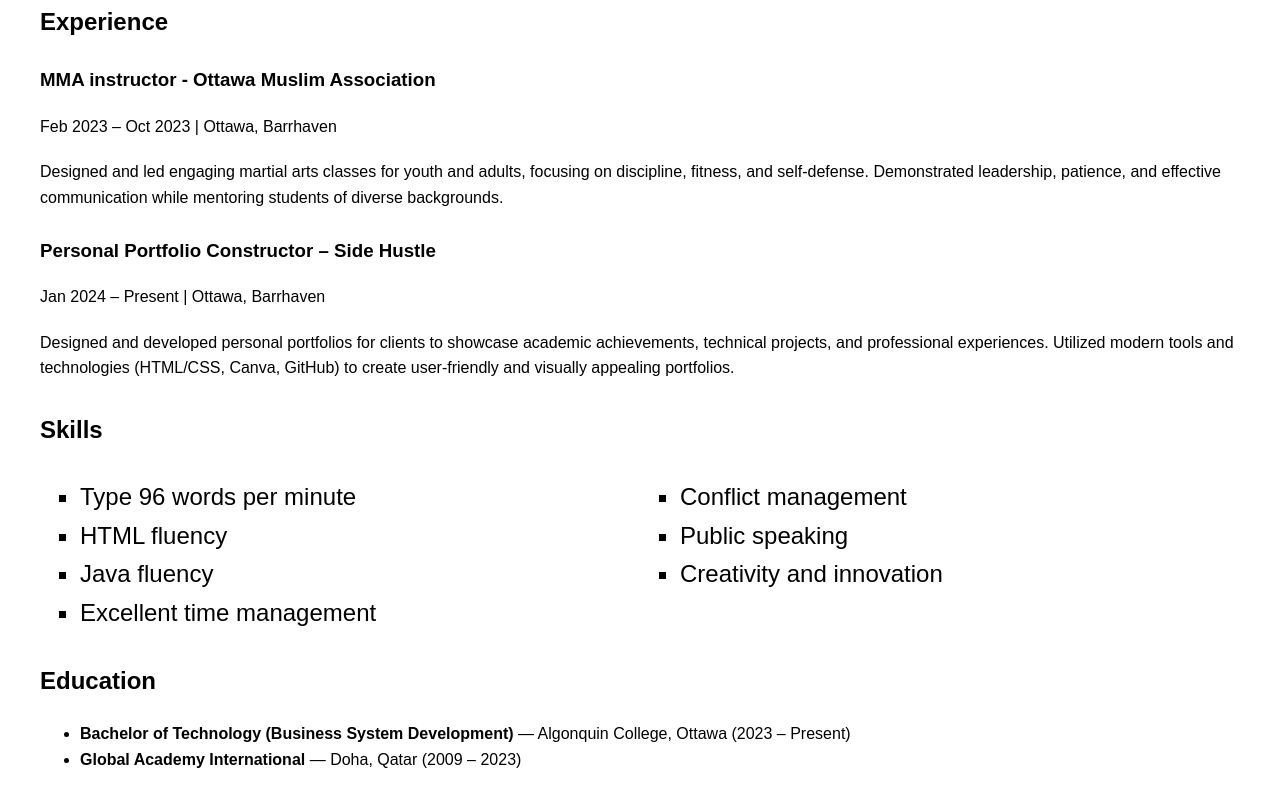
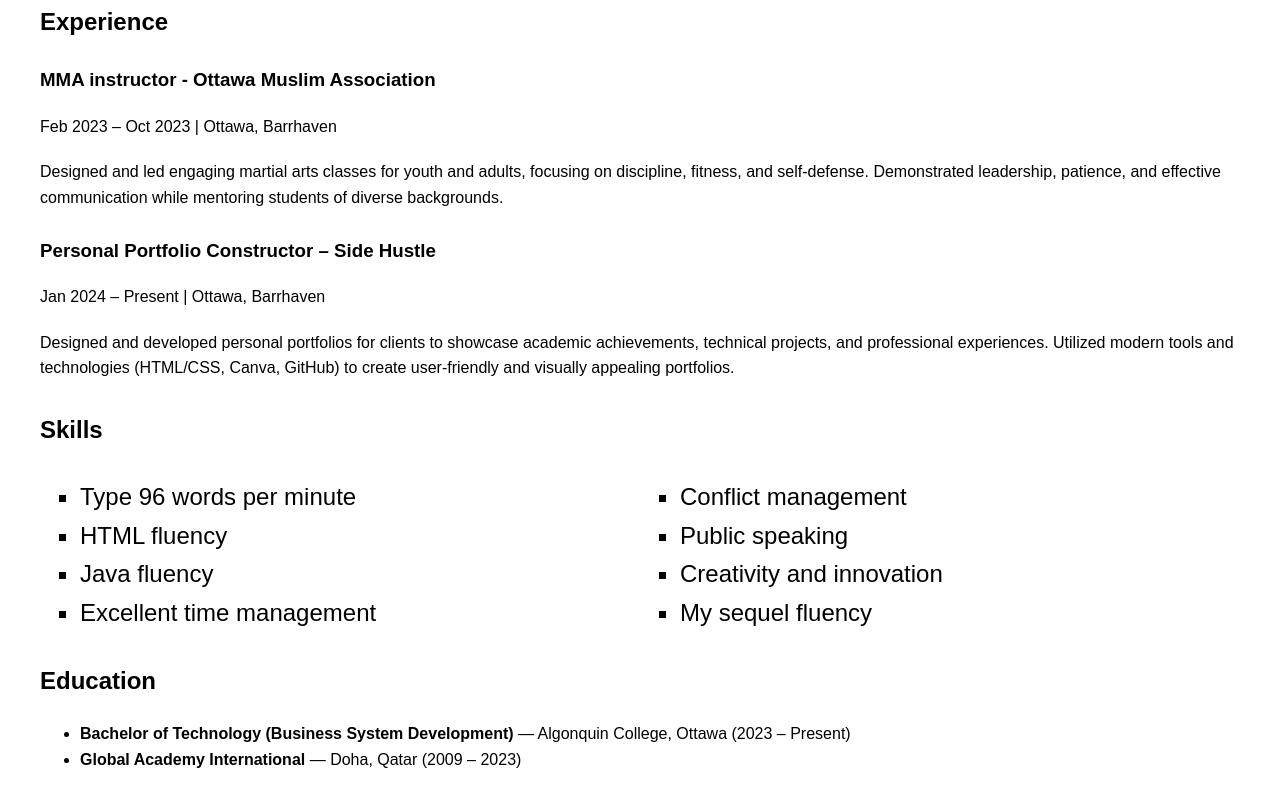
Before and after one commit to moodythenerd/cst3106_labs, a plain HTML site: page lab3/resume.html in a window 1280 px wide. Shown: the part 464-1270 px from the top of the page. Drawn offline with Linux system fonts and the light colour scheme.

Commit message:
Update resume.html

```diff
--- a/lab3/resume.html
+++ b/lab3/resume.html
@@ -1,10 +1,10 @@
 <!DOCTYPE html>
-<html lang="en">
 <head>
     <meta charset="UTF-8">
-    <title>Moody's Resume</title>
+    <title>My Resume</title>
     <link rel="stylesheet" href="styles.css">
 </head>
+
 <body>
 <header>
     <h1>Moody's Resume</h1>
@@ -49,6 +49,7 @@
         <li>Conflict management</li>
         <li>Public speaking</li>
         <li>Creativity and innovation</li>
+        <li>My sequel fluency</li>
     </ul>
 </section>
 <section id="education">
```
